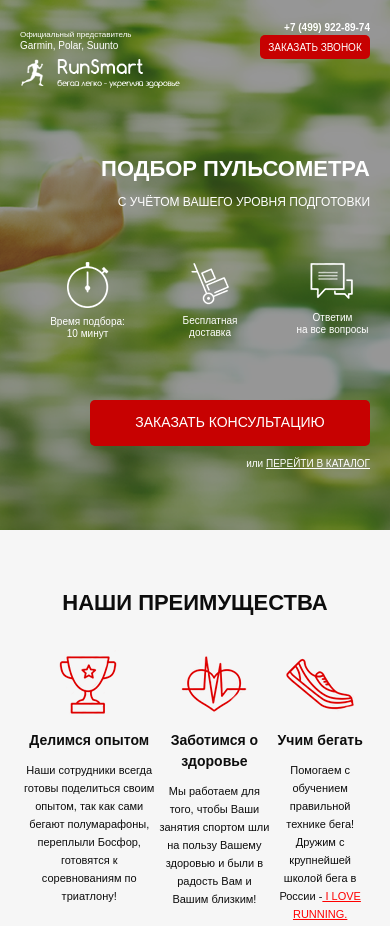
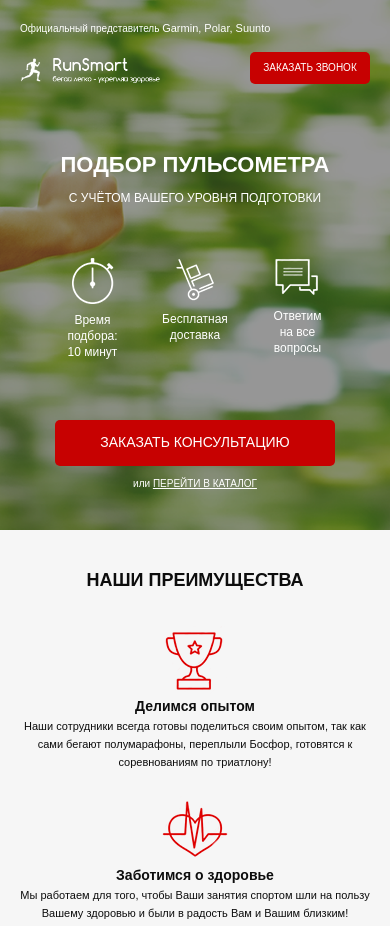
Before and after one commit to budhaa/Pulsometr1, a website: page src/index.html in a window 390 px wide. Shown: the top 926 px of the page. Drawn offline with Linux system fonts and the light colour scheme.

Commit message:
add media 575px

```diff
--- a/src/index.html
+++ b/src/index.html
@@ -22,13 +22,16 @@
 					Официальный представитель
 					<span>Garmin, Polar, Suunto</span>
 				</div>
+				<div class="header__official_min">
+					Официальный представитель <span>Garmin, Polar, Suunto</span>
+				</div>
 				<div class="header__contacts">
 					<a href="+74999228974" class="header__phone">+7 (499) 922-89-74</a>
 					<button class="button">заказать звонок</button>
 				</div>
 			</header>
 
-			<div class="promo__wapper">
+			<div class="promo__wrapper">
 				<h1 class="promo__header">Подбор пульсометра</h1>
 				<h2 class="promo__subheader">с учётом Вашего уровня подготовки</h2>
 				<div class="promo__icons">
--- a/src/sass/base/_media.scss
+++ b/src/sass/base/_media.scss
@@ -86,7 +86,7 @@
 	.promo {
 		min-height: 530px;
 		padding: 21px 0 70px 0;
-		&__wapper {
+		&__wrapper {
 			margin-top: 60px;
 		}
 		&__header {
@@ -184,31 +184,33 @@
 	.header {
 		flex-wrap: wrap;
 		&__logo {
-			width: 160px;
+			margin-top: 16px;
+			width: 140px;
+			order: 2;
+		}
+		&__official {
+			display: none;
+		}
+		&__official_min {
+			display: block;
+			order: 1;
+		}
+		&__contacts {
+			margin-top: 10px;
 			order: 3;
 		}
-		&__official {
-			font-size: 8px;
-			width: 160px;
-			text-align: left;
-			order: 1;
-			span {
-				margin-top: 0;
-				font-size: 10px;
-				line-height: 10px;
-			}
-		}
-		&__contacts {
-			order: 2;
-		}
 		&__phone {
-			font-size: 10px;
+			display: none;
 		}
 	}
 
+	.title {
+		margin: 0 auto;
+		font-size: 18px;
+	}
+
 	.button {
-		width: 110px;
-		height: 24px;
+		width: 120px;
 		font-size: 10px;
 		&_main {
 			margin-top: 60px;
@@ -223,10 +225,9 @@
 		}
 	}
 	.promo {
-		min-height: 530px;
 		padding: 20px 0 30px 0;
-		&__wapper {
-
+		&__wrapper {
+			align-items: center;
 		}
 		&__header {
 			font-size: 22px;
@@ -236,14 +237,14 @@
 		&__subheader {
 			margin-top: 0;
 			font-size: 12px;
+			text-align: center;
 		}
 		&__icons {
-/* 			width: 100%; */
+			max-width: 280px;
 		}
 		&__icon {
 			width: 75px;
-			font-size: 10px;
-			line-height: 12px;
+			line-height: 16px;
 			img {
 			margin-bottom: 8px;
 			}
@@ -256,51 +257,34 @@
 
 	.advantage {
 		min-height: 410px;
-		padding: 60px 0 50px 0;
+		padding: 40px 0 30px 0;
 		&__wrapper {
-			max-width: 600px;
+			display: block;
 			margin-top: 34px;
 		}
-		&__item{
-			max-width: 140px;
+		&__item {
+			max-width: 400px;
+			display: block;
+			margin: 0 auto;
+			margin-top: 24px;
+			img {
+				display: block;
+				margin: 0 auto;
+			}
 		}
 		&__subtitle {
-			margin-top: 10px;
-			text-align: center;
-			font-size: 14px;
+			margin-top: 0;
 		}
 		&__descr {
-			margin-top: 10px;
-			font-size: 11px;
-			br {
-				display: none;
-			}
+			margin-top: 0;
 		}
 	}
-
+	.title_left {
+		line-height: 26px;
+	}
 	.consultation {
-		padding: 60px 0 50px 0;
-		min-height: 500px;
-
-		&__descr {
-			margin-top: 10px;
-			font-size: 15px;
-			line-height: 20px;
-		}
+		padding: 40px 0 30px 0;
+		min-height: 470px;
 	}
 
-	.feed-form {
-		margin-top: 24px;
-		width: 250px;
-		input {
-			height: 40px;
-			margin-bottom: 8px;
-			font-size: 12px;
-			&:nth-child(3) {
-				margin-bottom: 12px;
-			}
-		}
-	}
-
-
 }
--- a/src/sass/blocks/_header.scss
+++ b/src/sass/blocks/_header.scss
@@ -19,6 +19,18 @@
 			font-size: 18px;
 		}
 	}
+	&__official_min {
+		display: none;
+		margin: 0 auto;
+		margin-bottom: 5px;
+		width: 560px;
+		font-weight: 500;
+		font-size: 10px;
+		color: #FFFFFF;
+		span {
+			font-size: 11px;
+		}
+	}
 	&__phone {
 		display: block;
 		font-weight: 700;
--- a/src/sass/blocks/_promo.scss
+++ b/src/sass/blocks/_promo.scss
@@ -2,7 +2,7 @@
 	min-height: 650px;
 	padding: 21px 0 93px 0;
 	background: url(../img/bg1.png) center (center/cover) no-repeat;
-	&__wapper {
+	&__wrapper {
 		display: flex;
 		flex-direction: column;
 		align-items: flex-end;
```
Also changed, not shown: src/css/Style.min.css.
